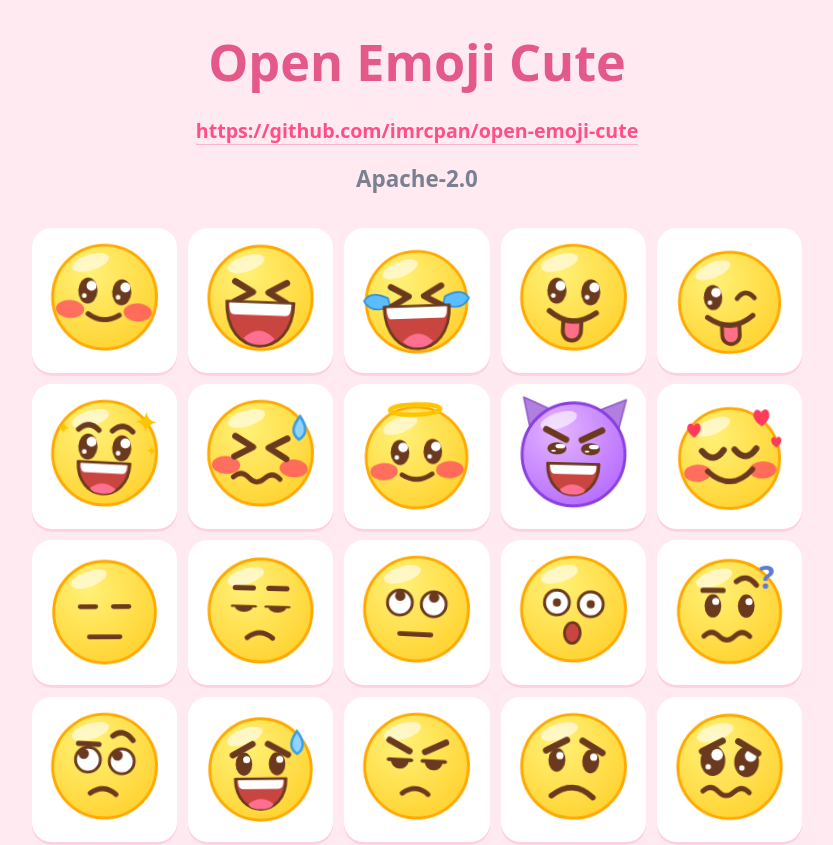
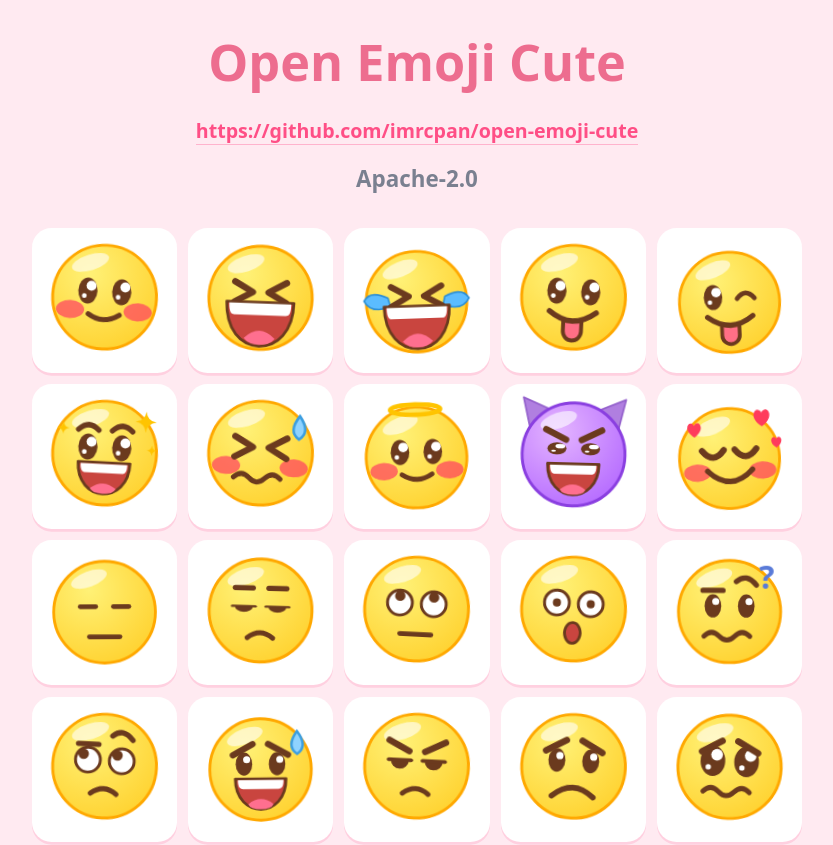
Before and after one commit to imrcpan/open-emoji-cute, a plain HTML site: page index.html in a window 1280 px wide. Shown: the top 845 px of the page, without its empty margins (223-1056 px from the left). Drawn offline with Linux system fonts and the light colour scheme.

Commit message:
use rgb(237, 109, 143) for the title color

```diff
--- a/index.html
+++ b/index.html
@@ -10,7 +10,7 @@
     font: 15px system-ui, sans-serif;
   }
   main { max-width: 1100px; margin: auto; }
-  h1 { margin: 0; text-align: center; font-size: clamp(34px, 7vw, 72px); line-height: 1.1; font-weight: 800; color: #e5588a; }
+  h1 { margin: 0; text-align: center; font-size: clamp(34px, 7vw, 72px); line-height: 1.1; font-weight: 800; color: rgb(237, 109, 143); }
   .sub { margin: 0 0 48px; text-align: center; font-size: clamp(22px, 3.2vw, 32px); font-weight: 600; color: #7a8090; }
   .repo { display: block; width: fit-content; margin: 40px auto 26px; max-width: 100%; text-align: center; font-size: clamp(13px, 3.6vw, 28px); font-weight: 600; color: #ff4f86; text-decoration: none; border-bottom: 2px solid #ffb3cd; transition: border-color .2s; }
   .repo:hover { border-color: #ff4f86; }
```
